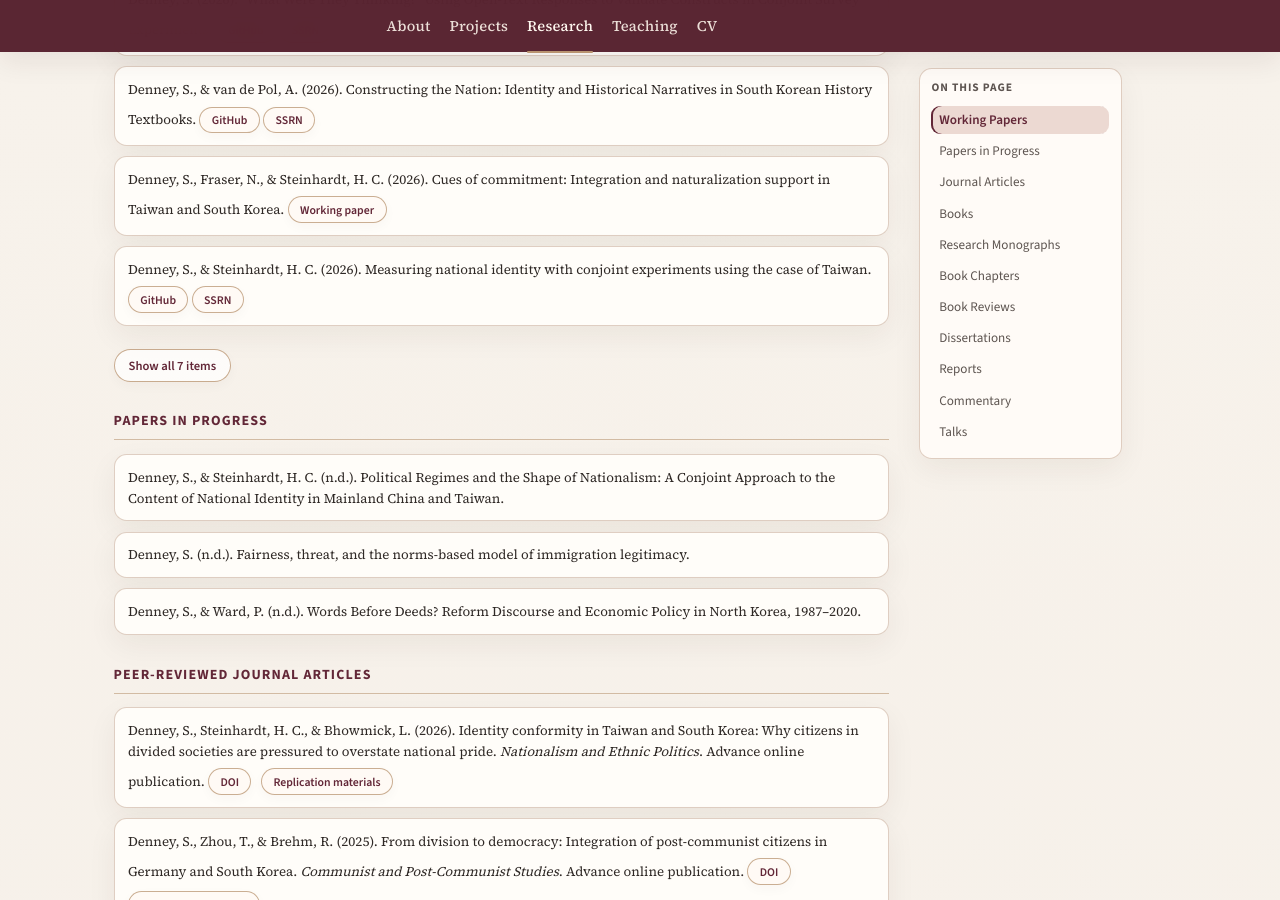
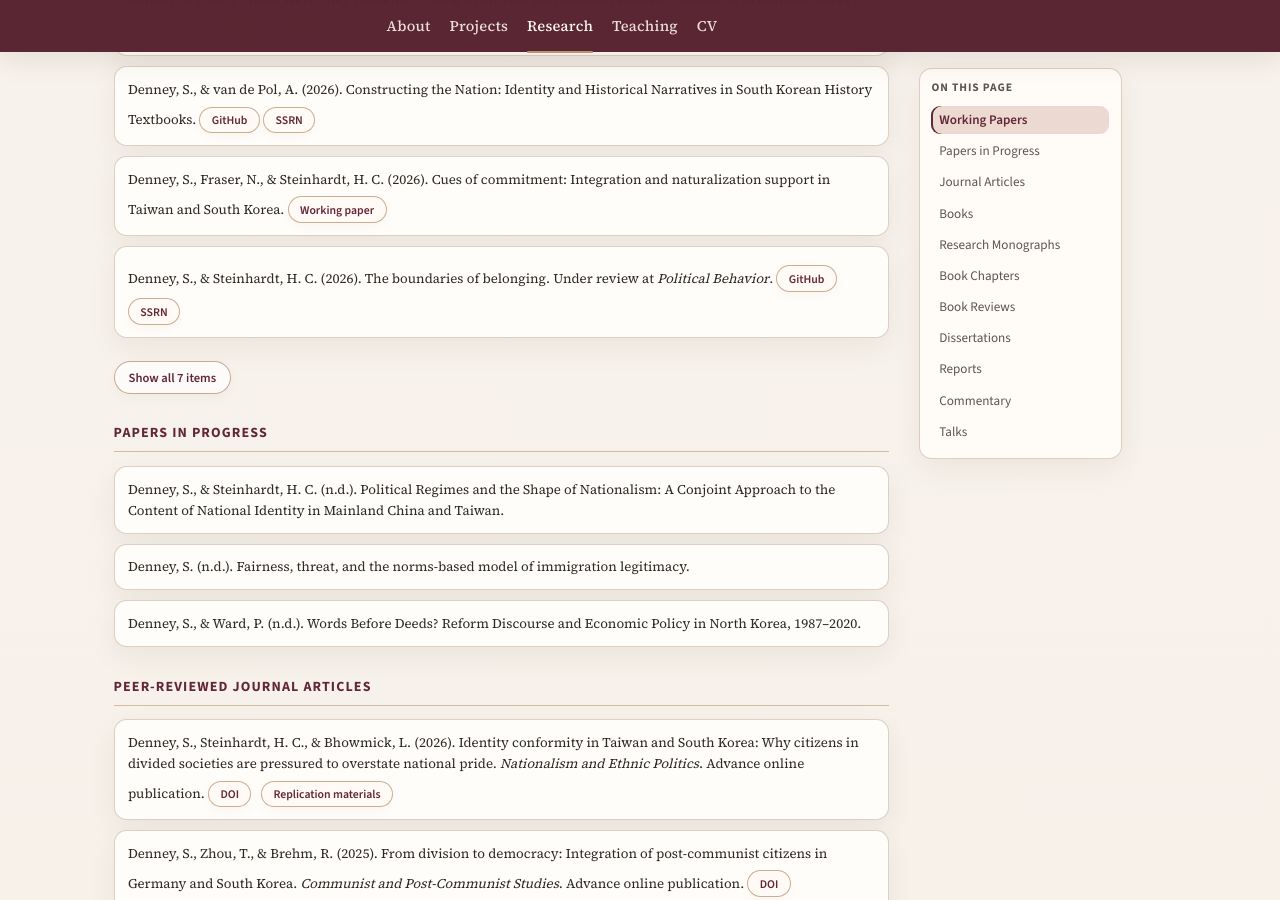
Before and after one commit to scdenney/scdenney.github.io, a Jekyll site: the page built from research.md, in a window 1280 px wide and 900 px high, scrolled down 368 px. Built offline with Jekyll 4.4.1, drawn with Linux system fonts in a browser that asks for light colours.

Commit message:
CV: resync site tex from canonical (References kept off the public copy); research page: working paper retitled to 'The boundaries of belonging' (under review at Political Behavior)

```diff
--- a/research.md
+++ b/research.md
@@ -54,7 +54,7 @@ Denney, S., Fraser, N., & Steinhardt, H. C. (2026). Cues of commitment: Integrat
 </p>
 
 <p class="publication-item">
-Denney, S., & Steinhardt, H. C. (2026). Measuring national identity with conjoint experiments using the case of Taiwan. <a href="https://github.com/scdenney/natid-conjoint-taiwan" target="_blank" rel="noopener noreferrer" class="resource-link" style="margin-right: 0;">GitHub</a> <a href="https://papers.ssrn.com/sol3/papers.cfm?abstract_id=7027118" target="_blank" rel="noopener noreferrer" class="resource-link">SSRN</a>
+Denney, S., & Steinhardt, H. C. (2026). The boundaries of belonging. Under review at <em>Political Behavior</em>. <a href="https://github.com/scdenney/natid-conjoint-taiwan" target="_blank" rel="noopener noreferrer" class="resource-link" style="margin-right: 0;">GitHub</a> <a href="https://papers.ssrn.com/sol3/papers.cfm?abstract_id=7027118" target="_blank" rel="noopener noreferrer" class="resource-link">SSRN</a>
 </p>
 
 <p class="publication-item">
```
Also changed, not shown: 2 other files.
